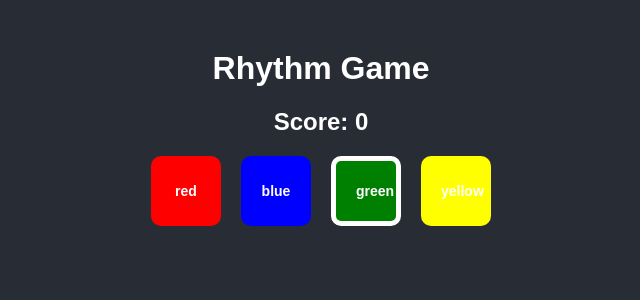
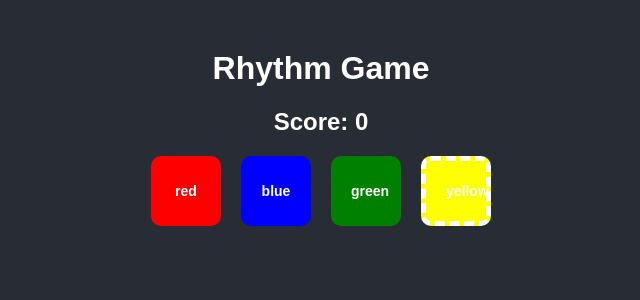
Before and after one commit to Ianropke/rytme, a React (Create React App) app: page / in a window 1280 px wide. Shown: the top 300 px of the page, without its empty margins (319-959 px from the left). Built offline with nearby package versions, Linux system fonts and the light colour scheme.

Commit message:
Update RhythmGame.js

```diff
--- a/src/components/RhythmGame.js
+++ b/src/components/RhythmGame.js
@@ -4,6 +4,7 @@ const RhythmGame = () => {
   const [score, setScore] = useState(0);
   const [activePad, setActivePad] = useState(null);
   const [gameOver, setGameOver] = useState(false);
+  const [tolerantPad, setTolerantPad] = useState(null); // Tilføjer en toleranceperiode
   const pads = ["red", "blue", "green", "yellow"];
 
   useEffect(() => {
@@ -11,29 +12,34 @@ const RhythmGame = () => {
 
     const interval = setInterval(() => {
       const randomPad = pads[Math.floor(Math.random() * pads.length)];
-      console.log("New active pad:", randomPad); // Debug-log for at vise hvilken knap, der lyser
+      console.log("New active pad:", randomPad);
       setActivePad(randomPad);
+      setTolerantPad(randomPad); // Tillader toleranceperiode
 
-      // Sørg for, at knappen kun er aktiv i 500ms
+      // Aktiv knap varer 500ms
       setTimeout(() => setActivePad(null), 500);
-    }, 1000);
+
+      // Tolerance varer yderligere 500ms
+      setTimeout(() => setTolerantPad(null), 1000);
+    }, 1500); // Gør spillet lidt langsommere
 
     return () => clearInterval(interval);
   }, [gameOver]);
 
   const handlePadClick = (color) => {
-    console.log("Clicked pad:", color); // Debug-log for at vise, hvilken knap brugeren klikkede på
-    console.log("Active pad:", activePad); // Debug-log for at vise, hvad den aktive knap er
+    console.log("Clicked pad:", color);
+    console.log("Active pad:", activePad);
+    console.log("Tolerant pad:", tolerantPad);
 
     if (gameOver) return;
 
-    if (color === activePad) {
-      // Hvis det er korrekt, øges scoren, og spillet fortsætter
+    if (color === activePad || color === tolerantPad) {
+      // Accepter klik, hvis det sker i toleranceperioden
       setScore((prev) => prev + 1);
-      console.log("Correct pad clicked! Score:", score + 1); // Debug-log for korrekt klik
+      console.log("Correct pad clicked! Score:", score + 1);
     } else {
-      // Hvis det er forkert, stopper spillet
-      console.log("Wrong pad clicked! Game Over."); // Debug-log for forkert klik
+      // Fejl fører til Game Over
+      console.log("Wrong pad clicked! Game Over.");
       setGameOver(true);
     }
   };
@@ -42,7 +48,8 @@ const RhythmGame = () => {
     setScore(0);
     setGameOver(false);
     setActivePad(null);
-    console.log("Game reset."); // Debug-log for reset
+    setTolerantPad(null); // Nulstil tolerance
+    console.log("Game reset.");
   };
 
   return (
@@ -63,7 +70,12 @@ const RhythmGame = () => {
               onClick={() => handlePadClick(color)}
               style={{
                 backgroundColor: color,
-                border: activePad === color ? "5px solid white" : "none",
+                border:
+                  activePad === color
+                    ? "5px solid white"
+                    : tolerantPad === color
+                    ? "5px dashed white"
+                    : "none",
                 padding: "20px",
                 width: "70px",
                 height: "70px",
```
